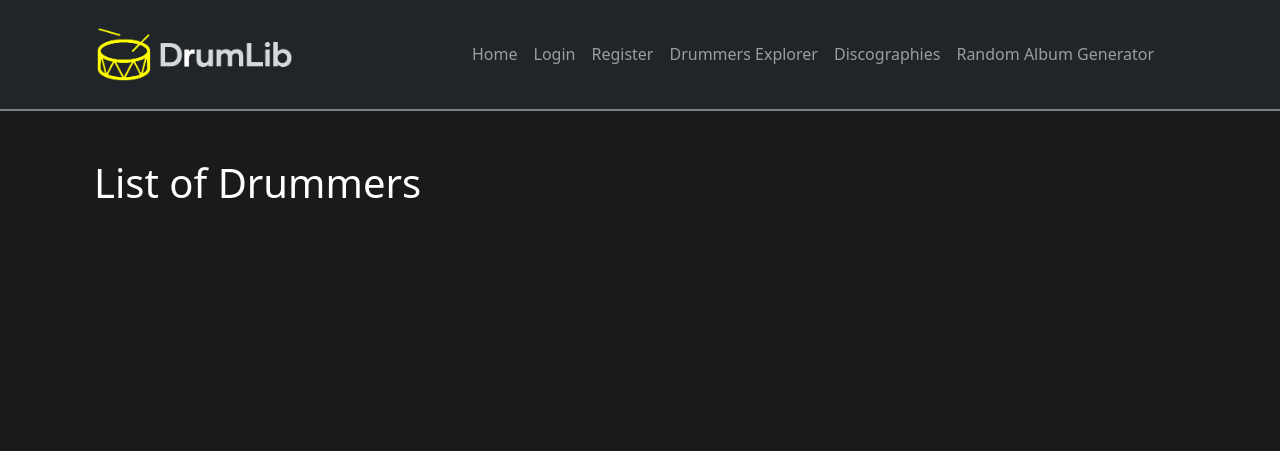
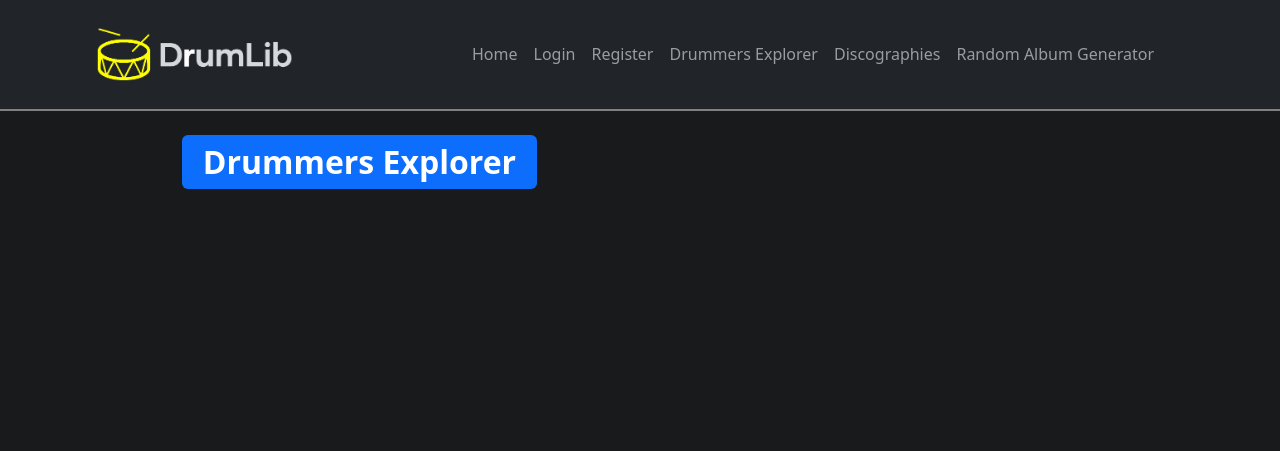
Before and after one commit to MariuszLepkowski/DrumLib, a Django app: page /drummers/ in a window 1280 px wide. Shown: the top 451 px of the page. Run offline with Django 4.2, Linux system fonts and the light colour scheme; some libraries are stand-ins or nearby versions.

Commit message:
Create badges for section titles.

```diff
--- a/DrumLib/drummers_app/views.py
+++ b/DrumLib/drummers_app/views.py
@@ -10,8 +10,11 @@ def drummers(request):
     # return HttpResponse(response)
 
     template_name = "drummers_app/drummers.html"
+    context = {
+        'title': 'Drummers Explorer'
+    }
 
-    return render(request, template_name)
+    return render(request, template_name, context)
 
 
 
@@ -19,13 +22,19 @@ def drummer_profile(request, drummer_name):
     # response = f'drummer_profile view. Displays {drummer_name} profile with basic information and an associated discography.'
     # return HttpResponse(response, drummer_name)
     template_name = "drummers_app/drummer-profile.html"
+    context = {
+        'title': f'{drummer_name} Profile'
+    }
 
-    return render(request, template_name)
+    return render(request, template_name, context)
 
 
 def add_drummer(request):
     # response = 'add_drummer view. Allows users to add_new drummer to db through form.'
     # return HttpResponse(response)
     template_name = "drummers_app/add-drummer.html"
+    context = {
+        'title': 'Add Drummer'
+    }
 
-    return render(request, template_name)
+    return render(request, template_name, context)
--- a/DrumLib/static/css/styles.css
+++ b/DrumLib/static/css/styles.css
@@ -20,6 +20,7 @@ body {
     overflow-y: auto;
     color: white;
 }
+
 
 
 /**************************** Home page ***********************************/
@@ -112,3 +113,15 @@ body {
 .drumlib-logo3 {
     width: 100px;
 }
+
+
+/**************************** Badges with section titles ***********************************/
+.text-bg-primary {
+    font-size: 2rem;
+     /* Ustawienie rozmiaru czcionki */
+    /* Inne style */
+}
+
+#section-title {
+margin-left:100px;
+}
--- a/DrumLib/templates/drummers_app/add-drummer.html
+++ b/DrumLib/templates/drummers_app/add-drummer.html
@@ -3,7 +3,7 @@
 {% block title %}Add drummer - DrumLib{% endblock %}
 
 {% block content %}
-<div class="container mt-4">
-<p>Add drummer</p>
+<div id="section-title">
+    <span class="badge text-bg-primary">{% block page_title %}{{ title }}{% endblock %}</span>
 </div>
 {% endblock %}
--- a/DrumLib/templates/drummers_app/drummer-profile.html
+++ b/DrumLib/templates/drummers_app/drummer-profile.html
@@ -3,7 +3,7 @@
 {% block title %}Drummer profile - DrumLib{% endblock %}
 
 {% block content %}
-<div class="container mt-4">
-<p>Drummer profile</p>
+<div id="section-title">
+     <span class="badge text-bg-primary">{% block page_title %}{{ title }}{% endblock %}</span>
 </div>
 {% endblock %}
--- a/DrumLib/templates/drummers_app/drummers.html
+++ b/DrumLib/templates/drummers_app/drummers.html
@@ -3,14 +3,10 @@
 {% block title %}Drummers - DrumLib{% endblock %}
 
 {% block content %}
-<div class="container mt-4">
-    <h1>List of Drummers</h1>
-    <ul class="list-group">
-        {% for drummer in drummers %}
-        <li class="list-group-item">
-            <a href="{% url 'drummer_profile' drummer.name %}">{{ drummer.name }}</a> - {{ drummer.band }}
-        </li>
-        {% endfor %}
-    </ul>
+
+<div id="section-title">
+    <span class="badge text-bg-primary">{% block page_title %}{{ title }}{% endblock %}</span>
 </div>
+
+
 {% endblock %}
```
